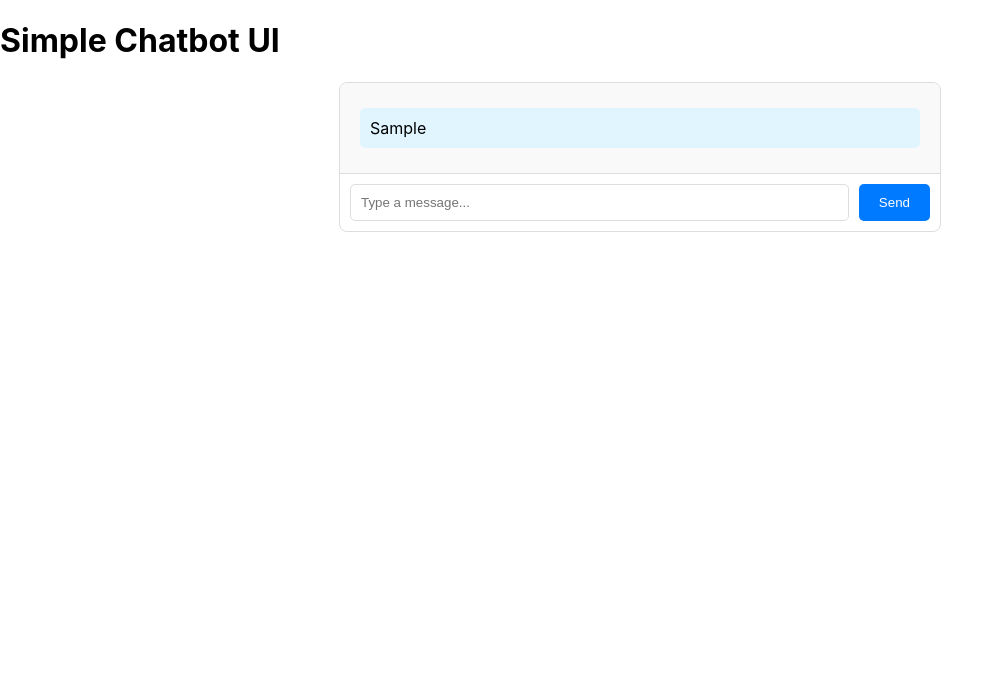
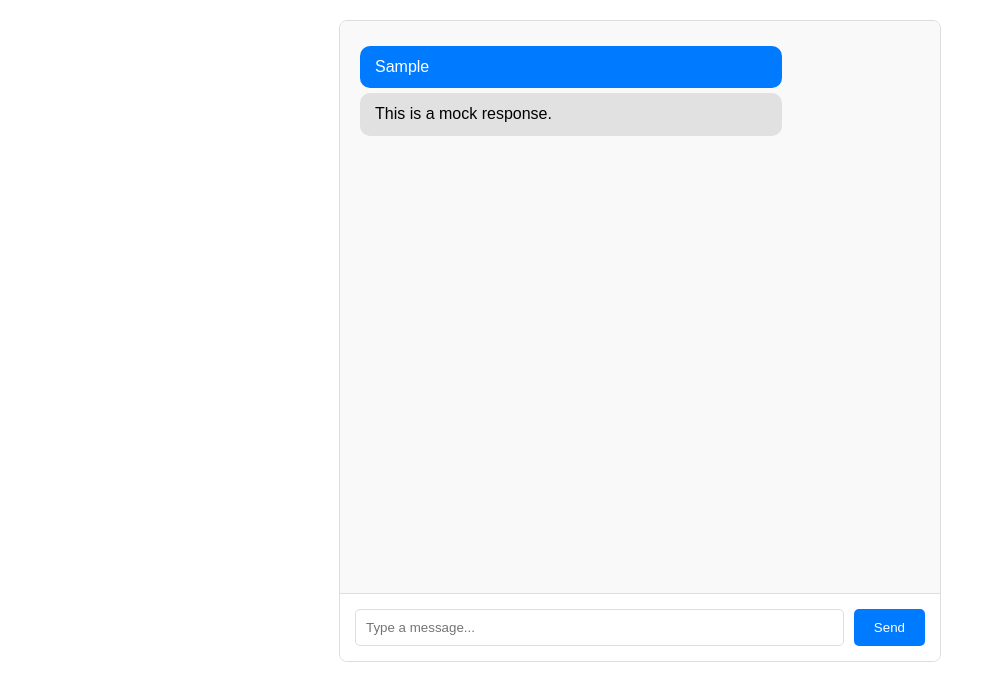
Before and after one commit to mathpro28/Tramites-Bolivia, a React (Create React App) app in the folder Webpage/frontend/: page / in a window 1280 px wide. Both pictures are taken after typing "Sample" into the empty fields and a click on the button "Send". Shown: the top 700 px of the page, without its empty margins (0-1003 px from the left). Built offline with nearby package versions, Linux system fonts and the light colour scheme.

Commit message:
Add a second version of the UI

```diff
--- a/Webpage/frontend/src/App.js
+++ b/Webpage/frontend/src/App.js
@@ -3,7 +3,6 @@ import Chat from './Components/Chat';
 
 const App = () => (
   <div className="App">
-    <h1>Simple Chatbot UI</h1>
     <Chat />
   </div>
 );
--- a/Webpage/frontend/src/Components/Chat.css
+++ b/Webpage/frontend/src/Components/Chat.css
@@ -2,31 +2,46 @@
     display: flex;
     flex-direction: column;
     max-width: 600px;
-    margin: auto;
+    margin: 20px auto;
+    height: 80vh;
     border: 1px solid #ddd;
     border-radius: 8px;
     overflow: hidden;
+    font-family: Arial, sans-serif;
   }
 
   .messages {
     flex: 1;
     padding: 20px;
     background-color: #f9f9f9;
-    height: 300px;
     overflow-y: auto;
   }
 
   .message {
-    background-color: #e1f5fe;
-    padding: 10px;
+    max-width: 70%;
+    padding: 10px 15px;
     margin: 5px 0;
-    border-radius: 5px;
+    border-radius: 10px;
+    line-height: 1.4;
+  }
+
+  .message.user {
+    background-color: #007AFF;
+    color: white;
+    align-self: flex-end;
+  }
+
+  .message.bot {
+    background-color: #e1e1e1;
+    color: black;
+    align-self: flex-start;
   }
 
   .input-container {
     display: flex;
-    padding: 10px;
+    padding: 15px;
     border-top: 1px solid #ddd;
+    background-color: white;
   }
 
   .input-container input {
--- a/Webpage/frontend/src/Components/Chat.js
+++ b/Webpage/frontend/src/Components/Chat.js
@@ -1,4 +1,3 @@
-// Chat.js
 import React, { useState } from 'react';
 import './Chat.css';
 
@@ -8,8 +7,15 @@ const Chat = () => {
 
   const sendMessage = () => {
     if (input.trim()) {
-      setMessages([...messages, { id: Date.now().toString(), text: input }]);
+      const userMessage = { id: Date.now().toString(), text: input, sender: 'user' };
+      setMessages([...messages, userMessage]);
       setInput('');
+
+      // Mock bot response after 1 second
+      setTimeout(() => {
+        const botMessage = { id: Date.now().toString(), text: "This is a mock response.", sender: 'bot' };
+        setMessages((prevMessages) => [...prevMessages, botMessage]);
+      }, 1000);
     }
   };
 
@@ -17,7 +23,9 @@ const Chat = () => {
     <div className="chat-container">
       <div className="messages">
         {messages.map((msg) => (
-          <div key={msg.id} className="message">{msg.text}</div>
+          <div key={msg.id} className={`message ${msg.sender}`}>
+            {msg.text}
+          </div>
         ))}
       </div>
       <div className="input-container">
```
